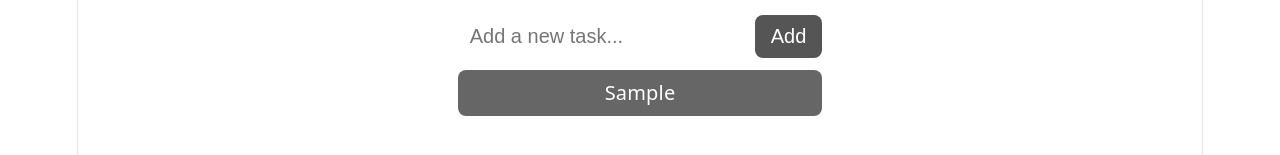
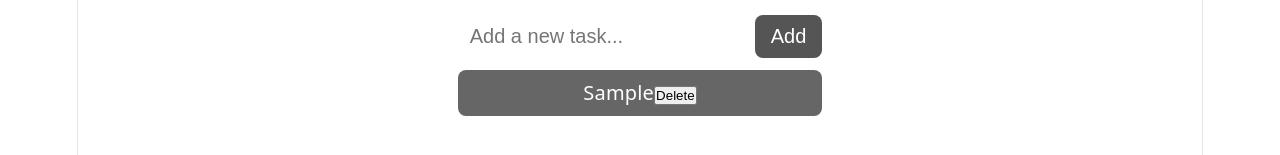
Before and after one commit to Aruna777/Todo-List, a React (Vite) app: page / in a window 1280 px wide. Both pictures are taken after typing "Sample" into the empty fields and a click on the button "Add". Shown: the part 305-460 px from the top of the page. Built offline with nearby package versions, Linux system fonts and the light colour scheme.

Commit message:
Added task button

```diff
--- a/src/components/SearchBar.tsx
+++ b/src/components/SearchBar.tsx
@@ -2,34 +2,42 @@ import { useState } from "react";
 import "./SearchBar.css";
 
 export function SearchBar() {
-  const [uservalue, setUservalue] = useState("");
-  const [isNewTask, setIsNewTask] = useState<string[]>([]);
+  const [userValue, setUserValue] = useState("");
+  const [tasks, setTasks] = useState<string[]>([]);
 
   const handleAddTask = () => {
-    if (uservalue.trim() !== "") {
-      // Logic to add the task to the list
-      setIsNewTask([...isNewTask, uservalue]);
-      console.log("Task added:", uservalue);
-      setUservalue("");
-    }
+    if (!userValue.trim()) return;
+
+    setTasks((prev) => [...prev, userValue]);
+    setUserValue("");
   };
+
+  const handleDeleteTask = (index: number) => {
+    setTasks((prev) => prev.filter((_, i) => i !== index));
+  };
+
   return (
     <div className="search-bar">
       <div className="input-row">
         <input
           type="text"
           placeholder="Add a new task..."
-          value={uservalue}
-          onChange={(e) => setUservalue(e.target.value)}
+          value={userValue}
+          onChange={(e) => setUserValue(e.target.value)}
         />
-        <button className="input-row button " onClick={handleAddTask}>
-          Add
-        </button>
+        <button onClick={handleAddTask}>Add</button>
       </div>
+
       <div className="task-list">
-        {isNewTask.map((task, index) => (
+        {tasks.map((task, index) => (
           <div key={index} className="task-item">
-            {task}
+            <span className="task-text">{task}</span>
+            <button
+              className="delete-btn"
+              onClick={() => handleDeleteTask(index)}
+            >
+              Delete
+            </button>
           </div>
         ))}
       </div>
```
